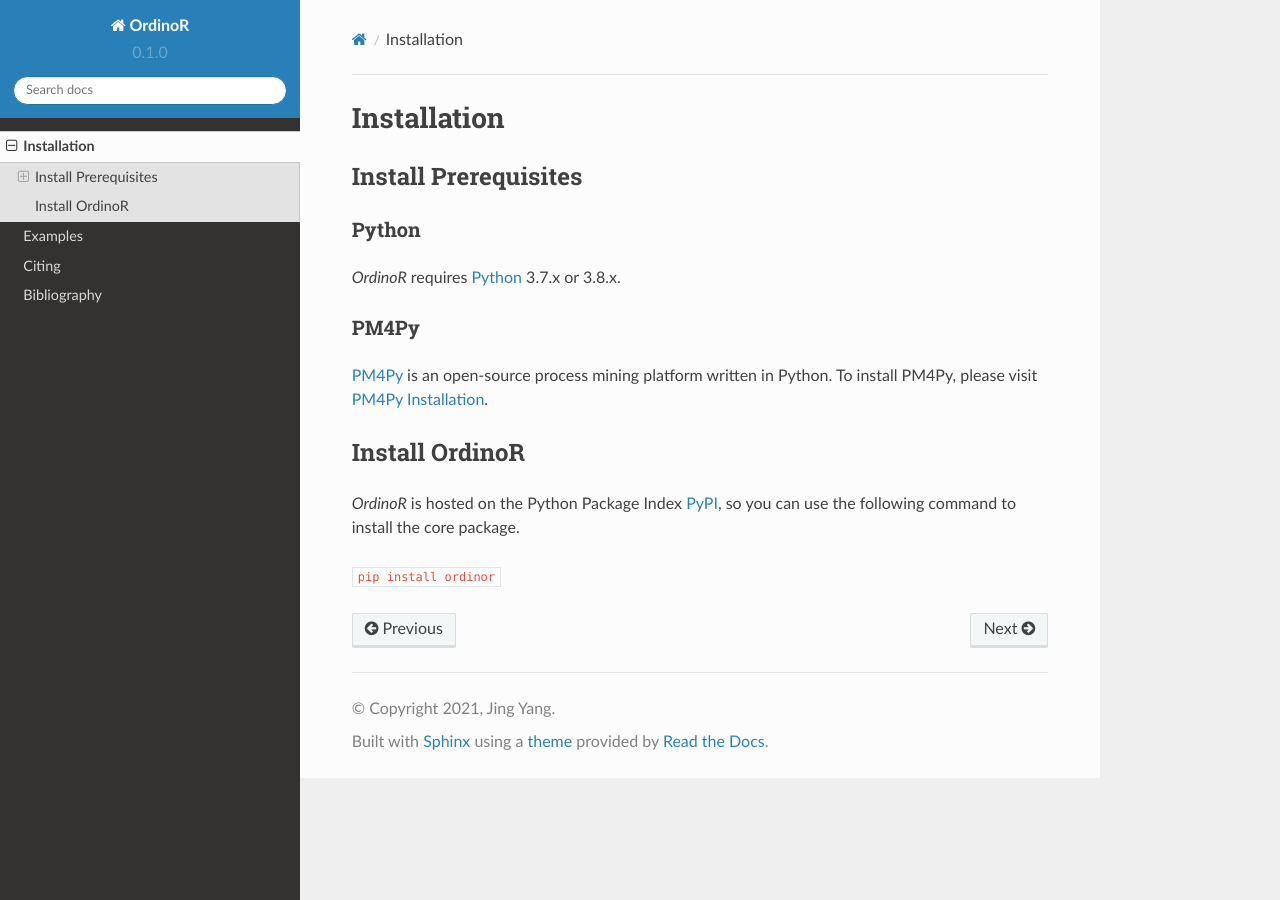
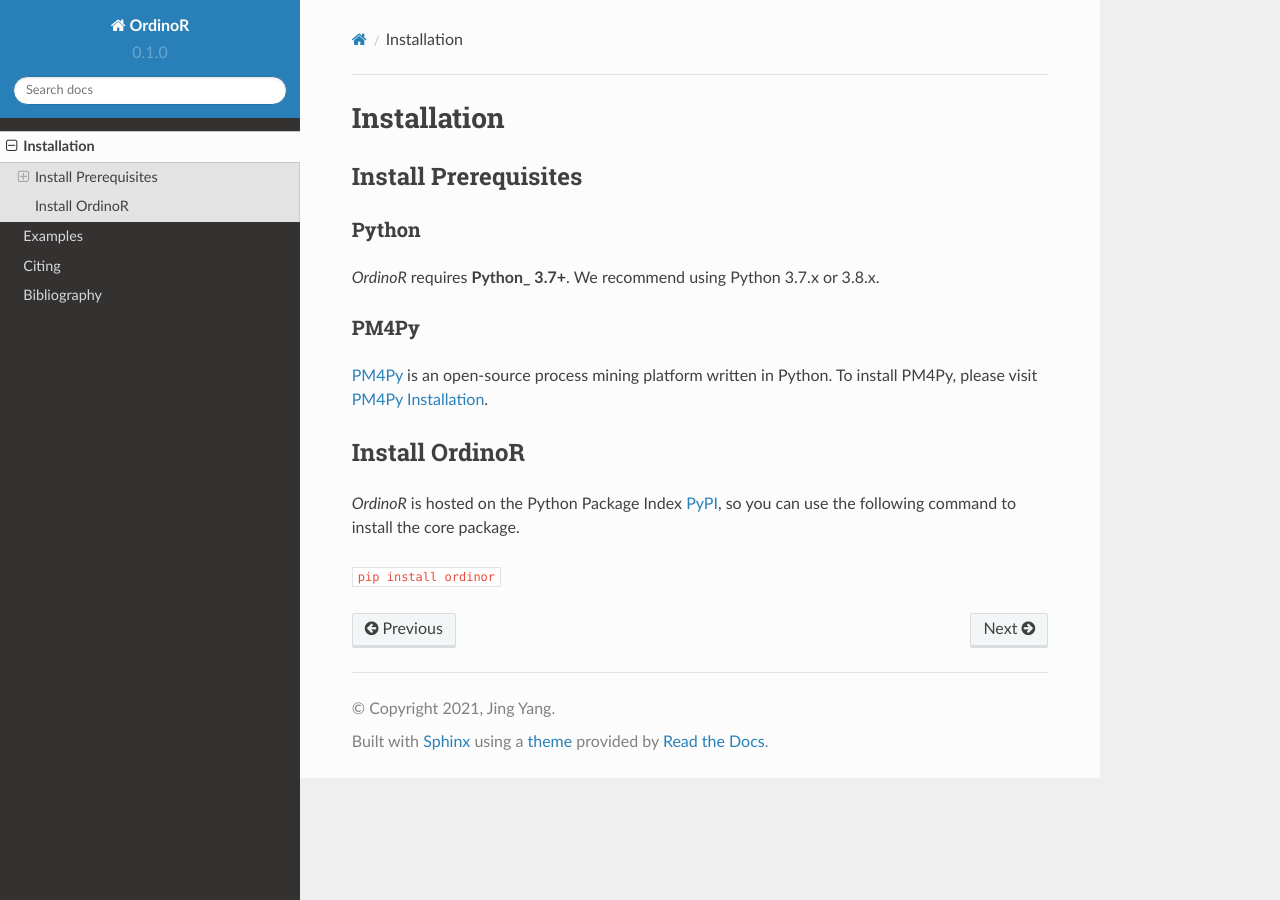
Before and after one commit to roy-jingyang/OrdinoR-doc, a Sphinx documentation site: the page built from source/install.rst, in a window 1280 px wide. Built offline with Sphinx 7.4.7 and the Read the Docs theme 2.0.0, drawn with Linux system fonts in a browser that asks for light colours.

Commit message:
update installation

```diff
--- a/source/install.rst
+++ b/source/install.rst
@@ -11,7 +11,7 @@
 
 Python
 ------
-*OrdinoR* requires Python_ 3.7.x or 3.8.x.
+*OrdinoR* requires **Python_ 3.7+**. We recommend using Python 3.7.x or 3.8.x.
 
 PM4Py
 -----
```
